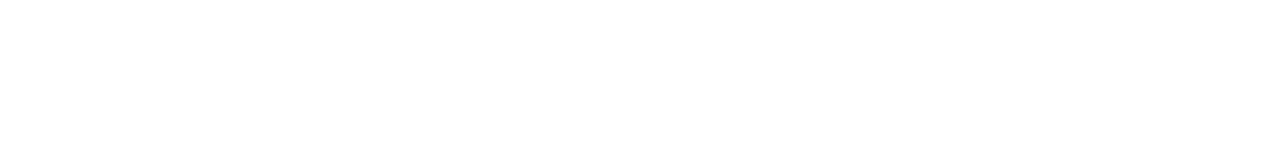
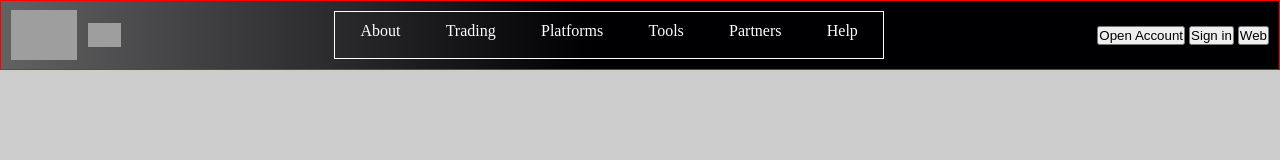
Before and after one commit to thedevprincee/exness, a plain HTML site: page index.html in a window 1280 px wide. Drawn offline with Linux system fonts and the light colour scheme; grey boxes are pictures that could not be loaded.

Commit message:
building

```diff
--- /dev/null
+++ b/css/style.css
@@ -0,0 +1,65 @@
+/* CSS Reset */
+*{
+    box-sizing: border-box;
+    padding: 0;
+    margin: 0;
+}
+/* End of CSS Reset */
+
+
+.main{
+    /* border: 3px solid; */
+    width: 100vw;
+    height: 100vh;
+    background-color: #ccc;
+}
+
+header{
+    background: rgb(98,98,99);
+    background: linear-gradient(90deg, rgba(98,98,99,1) 0%, rgba(0,0,3,1) 46%);
+    height: 70px;
+}
+
+nav{
+    border: 1px solid red;
+    display: flex;
+    justify-content: space-between;
+    align-items: center;
+    padding: 10px;
+    height: 100%;
+}
+
+.logo{
+    width: 110px;
+    height: 100%;
+    display: flex;
+    justify-content: space-between;
+    align-items: center;
+}
+
+#logo{
+    width: 60%;
+}
+
+#dove{
+    width: 30%;
+}
+
+.navbar{
+    border: 1px solid #fff;
+    width: 550px;
+    height: 100%;
+    color: #fff;
+}
+
+.navbar ul{
+    display: flex;
+    align-items: center;
+    justify-content: space-evenly;
+}
+
+.nav-item{
+    margin: 0 10px;
+    padding: 10px;
+    list-style-type: none;
+}
--- a/index.html
+++ b/index.html
@@ -4,8 +4,51 @@
     <meta charset="UTF-8">
     <meta name="viewport" content="width=device-width, initial-scale=1.0">
     <title>Online Trading | Trade with Exness</title>
+    <link rel="stylesheet" href="./css/style.css">
 </head>
 <body>
+    <div class="main">
+        <header>
+            <nav>
+                <div class="logo">
+                    <img id="logo" src="https://images.ctfassets.net/1rkoumd4khui/67wBdsrxi0PZVHc1gLgIts/aa0ff4842495f341e83dcba7c2f47174/Sign.svg" alt="Exness Logo">
+                    <img id="dove" src="https://www.exness.com/assets/peace.png" alt="Dove">
+                </div>
+                <div class="navbar">
+                    <ul>
+                        <li class="nav-item">About</li>
+                        <li class="nav-item">Trading</li>
+                        <li class="nav-item">Platforms</li>
+                        <li class="nav-item">Tools</li>
+                        <li class="nav-item">Partners</li>
+                        <li class="nav-item">Help</li>
+                    </ul>
+                </div>
+                <div class="right-buttons">
+                    <button>Open Account</button>
+                    <button>Sign in</button>
+                    <button>Web</button>
+                </div>
+            </nav>
+        </header>
 
+
+
+
+
+
+
+
+
+
+
+
+
+
+
+
+
+
+    </div>
 </body>
 </html>
```
